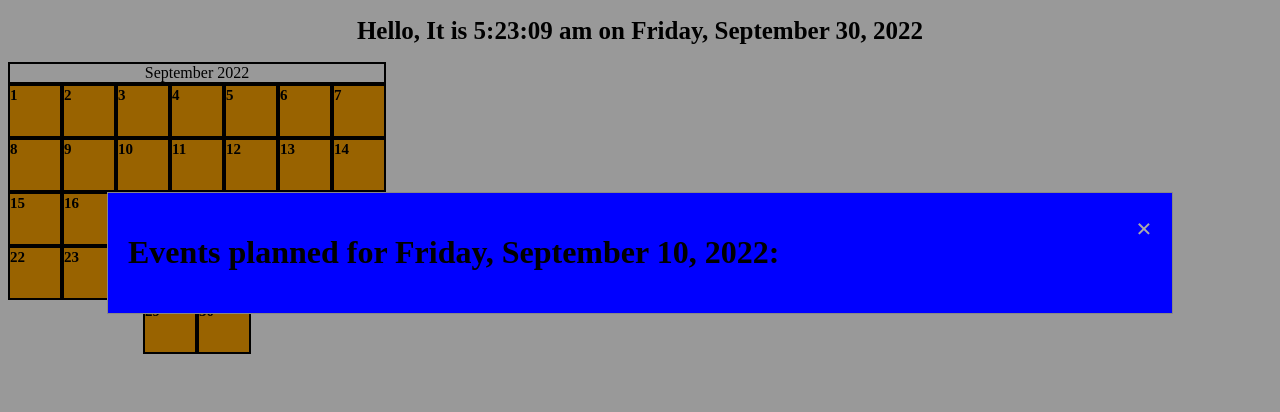
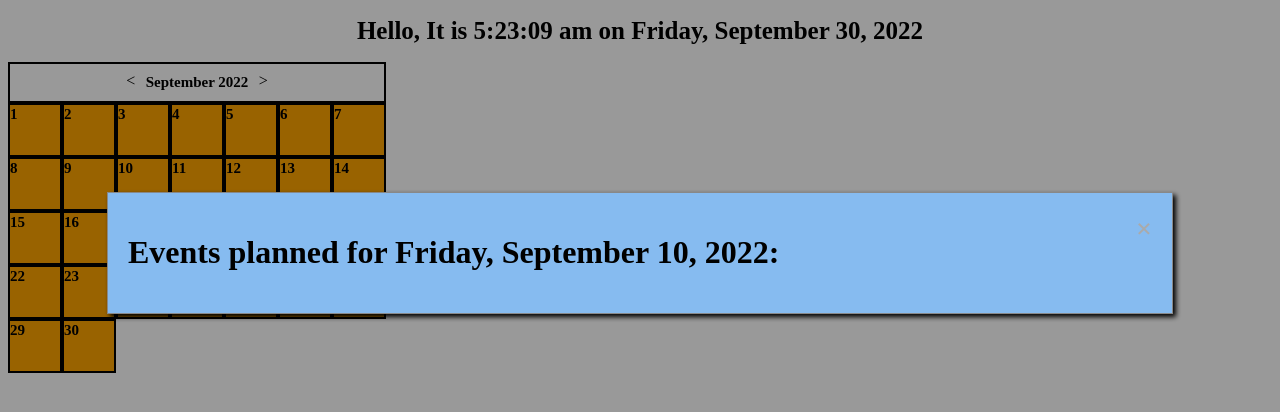
Before and after one commit to RB200/ayho, a plain HTML site: page index.html in a window 1280 px wide. Both pictures are taken after a click on the element "10". Drawn offline with Linux system fonts and the light colour scheme; no server answers.

Commit message:
Add files via upload

```diff
--- a/index.html
+++ b/index.html
@@ -67,7 +67,7 @@
 
     <div id="modal" class="modal">
 
-        <!-- Modal content -->
+
         <div class="modal-content">
           <span class="close">&times;</span>
           <h1 id="modal-header"></h1>
@@ -77,7 +77,9 @@
       </div>
       <div id="calendar-container">
         <div id="calendar-header">
-            <h1></h1>
+            <span id="back" class="back not-selectable">&lt;</span>
+                <h1 id="month-name"></h1>
+            <span id="forward" class="forward not-selectable">&gt;</span>
         </div>
         <div id="calendar"></div>
       </div>
--- a/script.js
+++ b/script.js
@@ -21,6 +21,9 @@ function showModal(id){
     window.addEventListener('click',(e)=>{
         if(e.target  === modal){
             modal.style.display = 'none'
+            var modalText = document.getElementById('modal-text')
+            modalText.innerHTML = ''
+
         }
     })
 
@@ -59,7 +62,14 @@ function showModal(id){
     }
 }
 
-
+var forwardSpan = document.getElementById('forward')
+var backSpan = document.getElementById('back')
+forwardSpan.addEventListener('click',()=>{
+    console.log('hi')
+})
+backSpan.addEventListener('click',()=>{
+    console.log('bye')
+})
 
 //for(var i=dom;i < dom + 35;i++){
     for(var i = 1; i < 31; i++){
@@ -69,29 +79,35 @@ function showModal(id){
     date.innerHTML = i
     day.setAttribute('id',`day-${i}`)
     day.setAttribute('class','day')
-    day.setAttribute('onclick','showModal(this.id); modal.style.display = "block"; getEventsForDay(months[month], id.toString().split("-")[1])')
+    day.setAttribute('onclick','showModal(this.id); modal.style.display = "block"; getEventsForDay( id.toString().split("-")[1], months[month], year)')
     day.appendChild(date)
     calendarDiv.appendChild(day)
 
 }
 
-var cal_header = document.getElementById('calendar-header')
+var cal_header = document.getElementById('month-name')
 cal_header.innerHTML = `${months[month]} ${year}`
 
 
-function getEventsForDay(month,day){
+function getEventsForDay(day,month,year){
     console.log(day)
-    firebase.firestore().collection('events').get().then((doc)=>{
-        console.log(doc.where('day','==',29))
+    //firebase.firestore().collection('events').get().then((doc)=>{
+    //    console.log(doc.where('day','==',29))
+    //})
+    firebase.firestore().collection('events').get().then((querySnapshot)=>{
+        querySnapshot.forEach((doc)=>{
+
+            var modalText = document.getElementById('modal-text')
+
+            var data = doc.data()
+
+            console.log(doc.id, data)
+            console.log(data.date.day, data.date.month, data.date.year, parseInt(day), month, year)
+            if(parseInt(data.date.day) === parseInt(day) && data.date.month === month && data.date.year === year){
+                modalText.innerHTML = data.description
+            }
+
+
+        })
     })
-    //firebase.firestore().collection('events').get().then((querySnapshot)=>{
-    //    querySnapshot.forEach((doc)=>{
-    //        var modalText = document.getElementById('modal-text')
-    //
-    //        var data = doc.data()
-    //        console.log(data)
-    //        modalText.innerHTML = data.description
-    //
-    //    })
-    //})
 }
--- a/styles.css
+++ b/styles.css
@@ -18,8 +18,9 @@
 #calendar{
     max-width: 378px;
     display:flex;
-    justify-content: center;
     flex-wrap: wrap;
+    flex-direction: row;
+    justify-content: left;
 }
 
 .day h1{
@@ -45,14 +46,16 @@
     overflow: auto;
     background-color: rgb(0,0,0);
     background-color: rgba(0,0,0,0.4);
+
 }
 
 .modal-content {
-    background-color: blue;
+    background-color: #86bbf0;
     margin: 15% auto;
     padding: 20px;
     border: 1px solid #888;
     width: 80%;
+    box-shadow: 3px 3px 5px black;
 }
 .close {
     color: #aaa;
@@ -67,3 +70,49 @@
     text-decoration: none;
     cursor: pointer;
 }
+
+#calendar-header{
+    display:flex;
+    align-items: center;
+    justify-content: center;
+    flex-direction: wrap;
+}
+
+#month-name{
+    font-size: 15px;
+    width:min-content + 15px;
+    padding-left:5px;
+    padding-right:5px;
+}
+
+.forward{
+    border-radius: 100%;
+    width: 20px;
+    height: 20px;
+}
+.back{
+    border-radius: 100%;
+    width: 20px;
+    height: 20px;
+}
+.forward:hover{
+    border-radius: 100%;
+    width: 20px;
+    height: 20px;
+    background-color: #888;
+}
+.back:hover{
+    border-radius: 100%;
+    width: 20px;
+    height: 20px;
+    background-color: #888;
+}
+
+.not-selectable {
+    -webkit-touch-callout: none;
+    -webkit-user-select: none;
+    -khtml-user-select: none;
+    -moz-user-select: none;
+    -ms-user-select: none;
+    user-select: none;
+}
```
